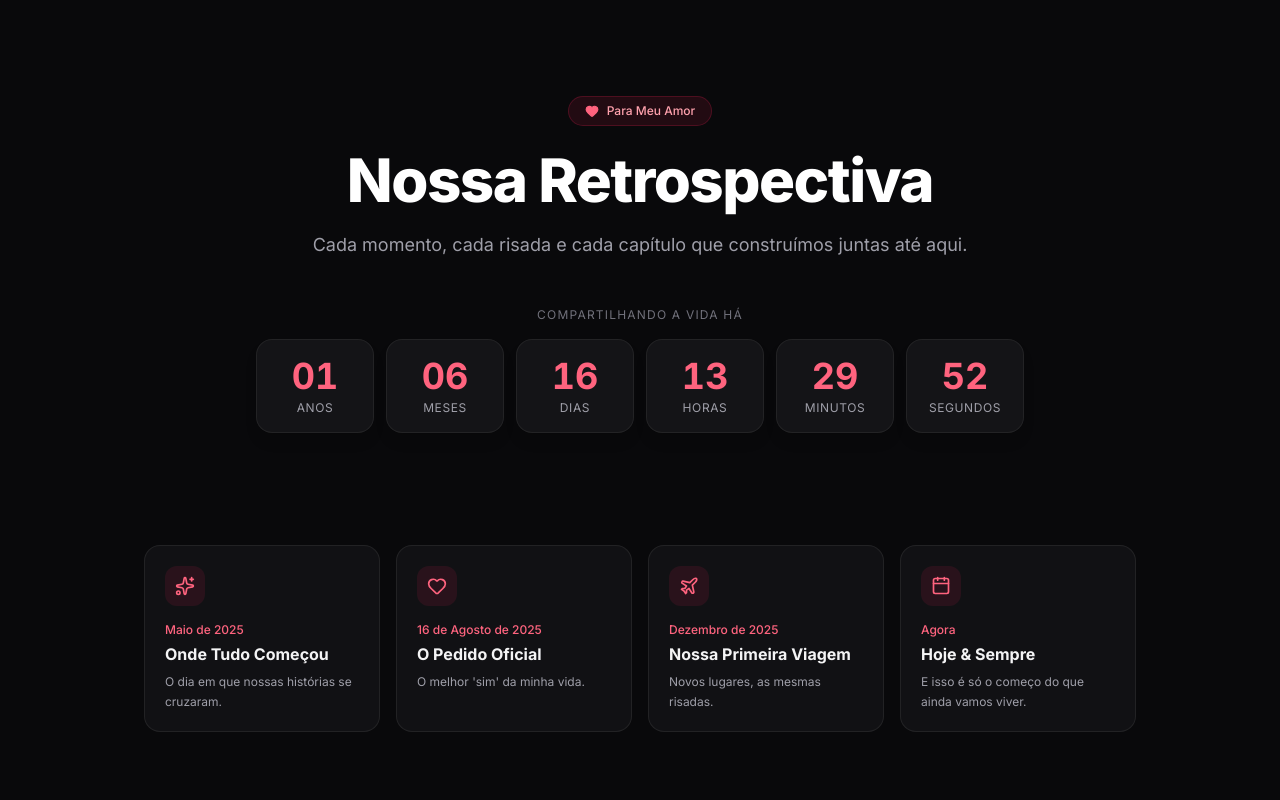
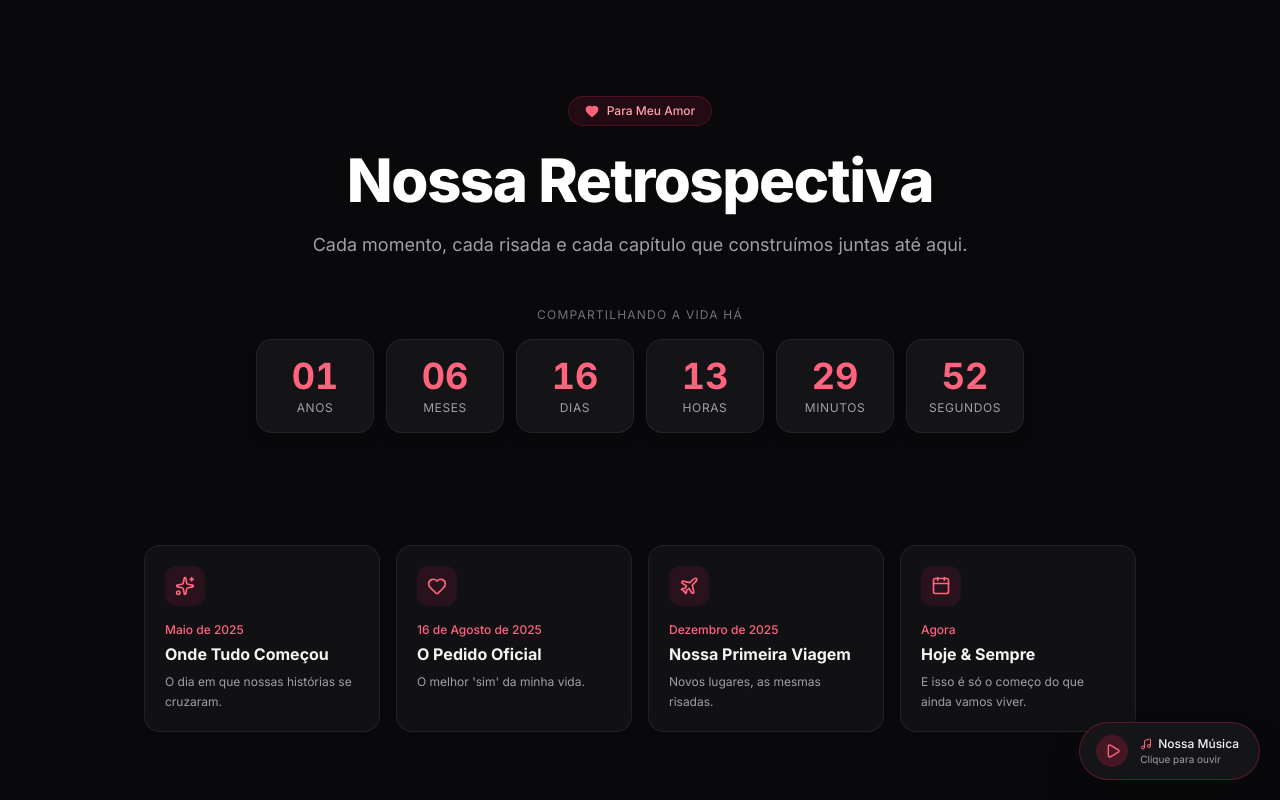
Before and after one commit to laurabgularte/retrospectiva-namorada, a Next.js app in the folder retrospectiva-namorada/: page / in a window 1280 px wide. Shown: the top 800 px of the page. Built offline with nearby package versions, Linux system fonts and the light colour scheme.

Commit message:
feat: add musica

```diff
--- a/retrospectiva-namorada/src/data/memories.ts
+++ b/retrospectiva-namorada/src/data/memories.ts
@@ -8,7 +8,7 @@ export const COUPLE_INFO = {
   heroTitle: "Nossa Retrospectiva",
   heroSubtitle:
     "Cada momento, cada risada e cada capítulo que construímos juntas até aqui.",
-  musicPath: "/music/nossa-musica.mp3",
+  spotifyUrl: "https://open.spotify.com/intl-pt/track/0P5Vg3FLAaJtxBeNEJxLSM",
   musicTitle: "Nossa Música",
 };
 
```
